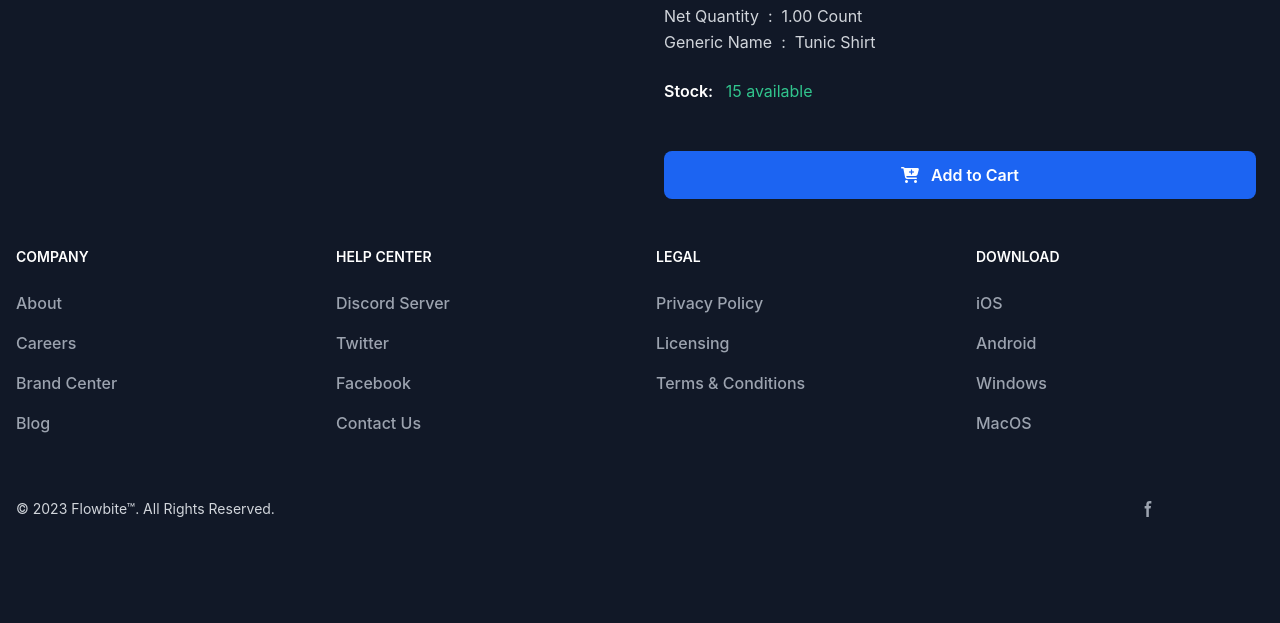
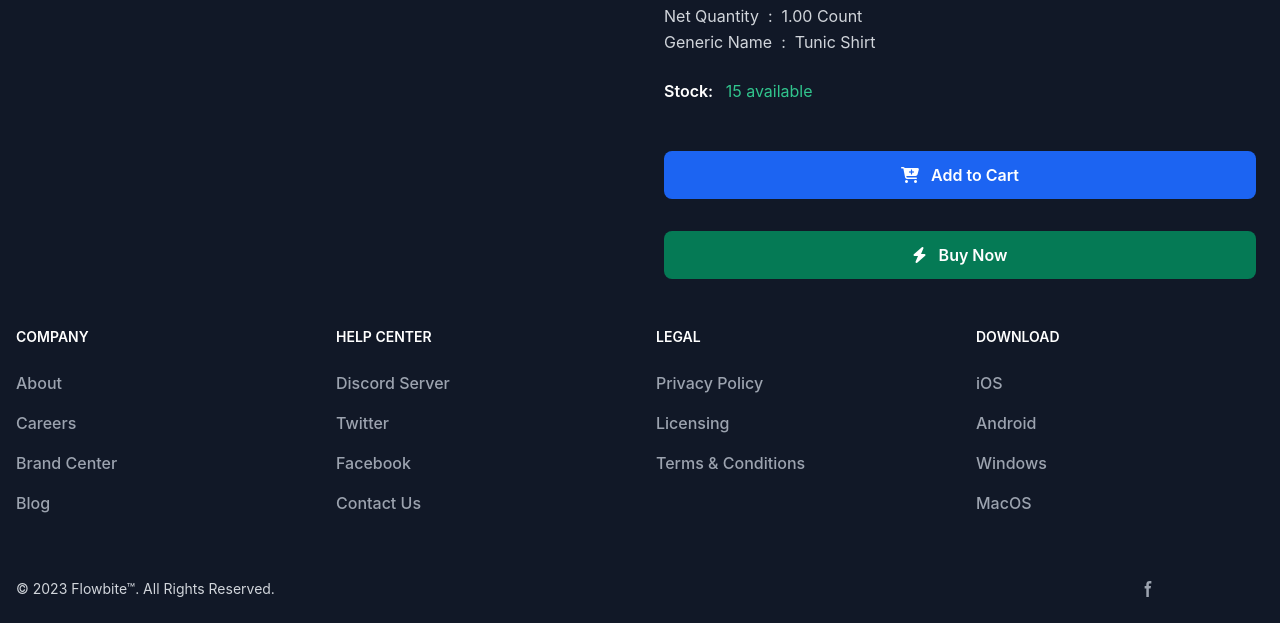
Before and after one commit to sanjana-2456/online-project, a Django app: page /product/1/ in a window 1280 px wide. Shown: the part 605-1228 px from the top of the page. Before the commit the page ends 1122 px from the top, so only its background shows below. Run offline with Django 5.2, Linux system fonts and the light colour scheme; data comes from the database, SQL or seed files in the repository; both versions use the stored data as it was after the commit; some libraries are stand-ins or nearby versions.

Commit message:
add host

```diff
--- a/store/urls.py
+++ b/store/urls.py
@@ -15,6 +15,7 @@ urlpatterns += [
     path('orders/', views.orders, name='orders'),
     path('order/<int:order_id>/', views.order_detail, name='order_detail'),
     path("product-suggestions/", views.product_suggestions, name="product_suggestions"),
+    path('buy-now/<int:product_id>/', views.buy_now, name='buy_now'),
 
 ]
 
--- a/store/views.py
+++ b/store/views.py
@@ -1,21 +1,21 @@
-from django.shortcuts import render, get_object_or_404
+from django.shortcuts import render, get_object_or_404, redirect
 from django.contrib.auth.decorators import login_required
-from .models import Product, Category
+from .models import Product, Category, Order, OrderItem
 from django.db.models import Q
-from django.shortcuts import redirect
 from django.core.paginator import Paginator, EmptyPage, PageNotAnInteger
 from .cart import Cart
 from django.contrib.auth.forms import UserCreationForm, AuthenticationForm
 from django.contrib.auth import login, logout
 from .forms import CheckoutForm
-from .models import Order, OrderItem
-# pip install rapidfuzz
 from rapidfuzz import fuzz
 from django.urls import reverse
+from django.http import JsonResponse
+
 
 @login_required(login_url='/accounts/login/')
 def profile(request):
-    return render(request, 'profile.html',{'user' : request.user})
+    return render(request, 'profile.html', {'user': request.user})
+
 
 def signup(request):
     if request.method == 'POST':
@@ -28,9 +28,11 @@ def signup(request):
         form = UserCreationForm()
     return render(request, 'signup.html', {'form': form})
 
+
 def logout_view(request):
     logout(request)
     return redirect('home')
+
 
 def login_view(request):
     if request.method == 'POST':
@@ -43,6 +45,7 @@ def login_view(request):
         form = AuthenticationForm()
     return render(request, 'login.html', {'form': form})
 
+
 @login_required
 def add_to_cart(request, product_id):
     product = get_object_or_404(Product, id=product_id)
@@ -50,10 +53,12 @@ def add_to_cart(request, product_id):
     cart.add(product=product)
     return redirect('cart_detail')
 
+
 @login_required
 def cart_detail(request):
     cart = Cart(request)
     return render(request, 'cart.html', {'cart': cart})
+
 
 @login_required
 def cart_remove(request, product_id):
@@ -61,6 +66,7 @@ def cart_remove(request, product_id):
     cart = Cart(request)
     cart.remove(product)
     return redirect('cart_detail')
+
 
 @login_required
 def cart_update(request, product_id):
@@ -77,8 +83,8 @@ def cart_update(request, product_id):
             else:
                 cart.remove(product)
         return redirect('cart_detail')
-    else:
-        return redirect('cart_detail')
+    return redirect('cart_detail')
+
 
 @login_required
 def checkout(request):
@@ -103,10 +109,12 @@ def checkout(request):
         form = CheckoutForm()
     return render(request, 'checkout.html', {'cart': cart, 'form': form})
 
+
 @login_required
 def orders(request):
     orders = Order.objects.filter(user=request.user)
     return render(request, 'orders.html', {'orders': orders})
+
 
 @login_required
 def order_detail(request, order_id):
@@ -114,24 +122,21 @@ def order_detail(request, order_id):
     total_price = sum(item.price * item.quantity for item in order.items.all())
     return render(request, 'order_detail.html', {'order': order, 'total_price': total_price})
 
+
 def home(request):
     query = request.GET.get('q')
     category_slug = request.GET.get('category')
 
     products = Product.objects.all()
-
     cart = Cart(request)
     cart_product_ids = [int(pid) for pid in cart.cart.keys()]
 
     if query:
-        # products = products.filter(name__icontains=query)
         results = []
         for product in products:
             similarity = fuzz.partial_ratio(query.lower(), product.name.lower())
             if similarity > 70:
                 results.append((product, similarity))
-
-        # Sort by similarity score (higher first)
         results.sort(key=lambda x: x[1], reverse=True)
         products = [r[0] for r in results]
 
@@ -139,7 +144,6 @@ def home(request):
         products = products.filter(category__slug=category_slug)
 
     categories = Category.objects.all()
-
     paginator = Paginator(products, 12)
     page_number = request.GET.get('page')
 
@@ -150,7 +154,6 @@ def home(request):
     except EmptyPage:
         page_obj = paginator.page(paginator.num_pages)
 
-
     carousel_images = [
         '/static/images/banner 1.jpg',
         '/static/images/banner 2.jpg',
@@ -159,7 +162,7 @@ def home(request):
     ]
 
     return render(request, 'home.html', {
-        'products': page_obj,  # ✅ ensure this is a Page object
+        'products': page_obj,
         'categories': categories,
         'cart_product_ids': cart_product_ids,
         'carousel_images': carousel_images,
@@ -170,28 +173,23 @@ def product_detail(request, product_id):
     product = get_object_or_404(Product, id=product_id)
     return render(request, 'product_detail.html', {'product': product})
 
+
 def about(request):
     return render(request, 'about.html', {
         'title': 'About Us',
-        'content':  'This is a simple chat application built with Django.'
+        'content': 'This is a simple chat application built with Django.'
     })
 
-
-from django.http import JsonResponse
-from .models import Product
 
 def product_suggestions(request):
     query = request.GET.get("q", "")
     if query:
         products = Product.objects.all()
-
         results = []
         for product in products:
             similarity = fuzz.partial_ratio(query.lower(), product.name.lower())
             if similarity > 70:
                 results.append((product, similarity))
-
-        # Sort by similarity score (higher first)
         results.sort(key=lambda x: x[1], reverse=True)
         products = [r[0] for r in results]
         suggestions = [
@@ -201,3 +199,13 @@ def product_suggestions(request):
     else:
         suggestions = []
     return JsonResponse(suggestions, safe=False)
+
+
+# ✅ BUY NOW VIEW
+@login_required
+def buy_now(request, product_id):
+     product = get_object_or_404(Product, id=product_id)
+     cart = Cart(request)
+     cart.clear()
+     cart.add(product=product, quantity=1, override_quantity=True)
+     return redirect('checkout')
--- a/templates/product_detail.html
+++ b/templates/product_detail.html
@@ -36,6 +36,7 @@
         class="w-full py-3 bg-blue-600 hover:bg-blue-700 text-white font-semibold rounded-lg transition-all duration-200"
       >
          <i class="fa-solid fa-cart-plus mr-2"></i> Add to Cart
+
       </button>
       {% else %}
       <button disabled class="w-full py-3 bg-gray-600 text-white font-semibold rounded-lg cursor-not-allowed">
@@ -43,6 +44,23 @@
       </button>
       {% endif %}
     </form>
+<!-- Buy Now Button -->
+<form method="post" action="{% url 'buy_now' product.id %}">
+  {% csrf_token %}
+  {% if product.stock > 0 %}
+  <button
+    type="submit"
+    class="w-full py-3 bg-green-600 hover:bg-green-700 text-white font-semibold rounded-lg transition-all duration-200 mt-2"
+  >
+    <i class="fa-solid fa-bolt mr-2"></i> Buy Now
+  </button>
+  {% else %}
+  <button disabled class="w-full py-3 bg-gray-600 text-white font-semibold rounded-lg cursor-not-allowed mt-2">
+    Out of Stock
+  </button>
+  {% endif %}
+</form>
+
   </div>
 </div>
 <footer class="bg-gray-900">
```
Also changed, not shown: templates/cart.html (+5 -6 lines), db.sqlite3.
